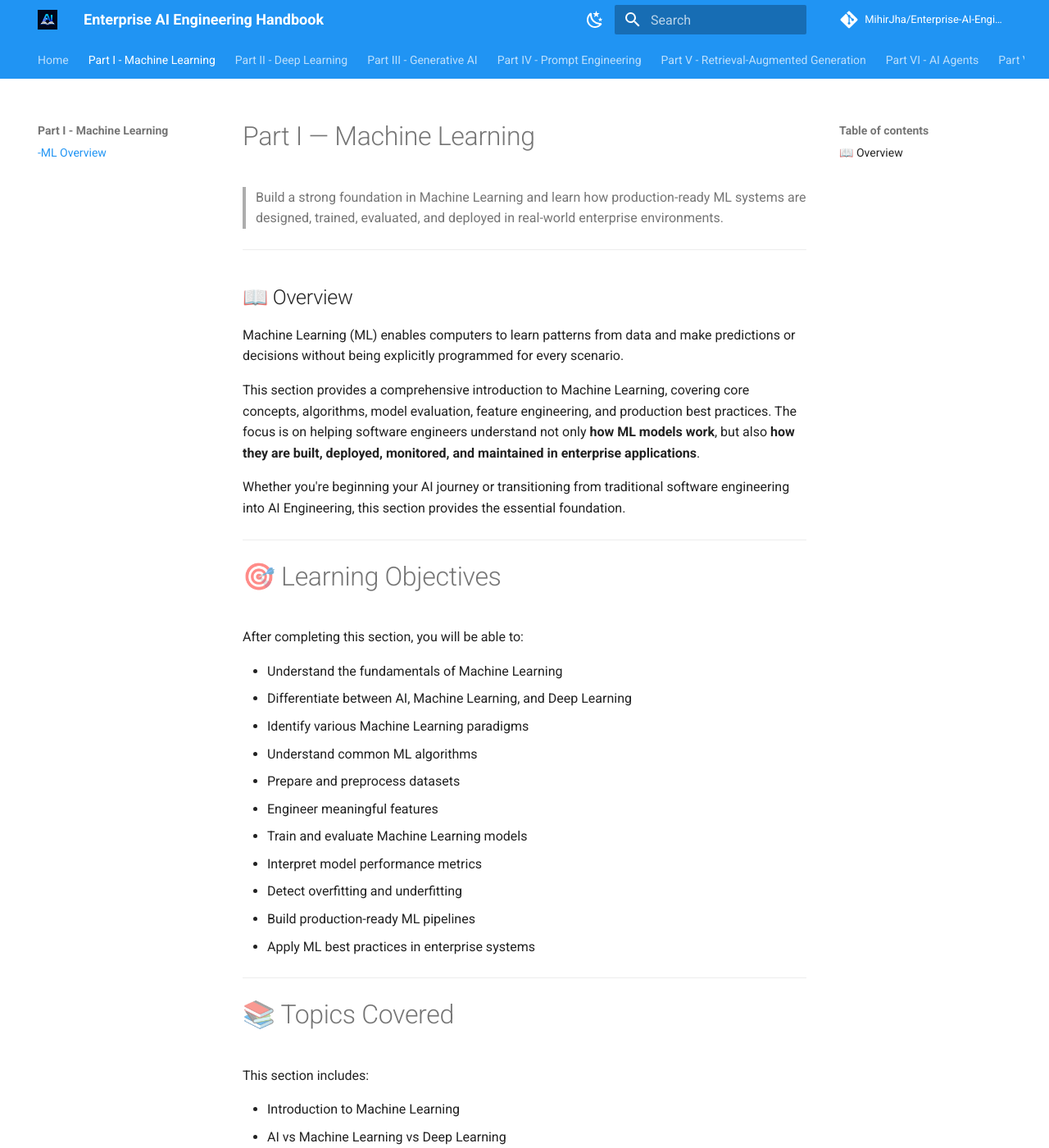
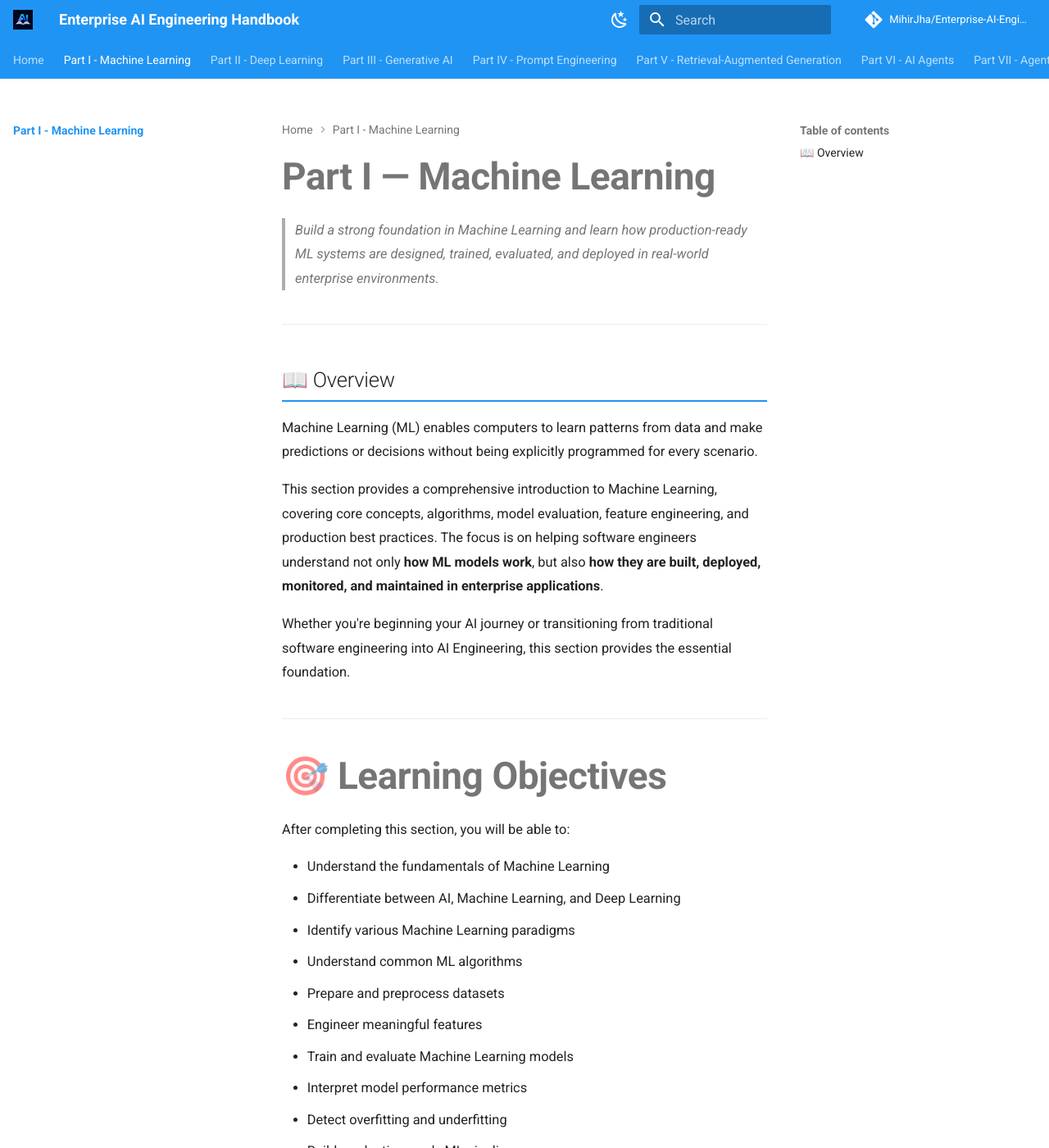
Before and after one commit to MihirKJha/enterprise-ai-engineering-handbook, an MkDocs documentation site: the page built from docs/01-machine-learning/index.md, in a window 1280 px wide and 1400 px high. Shown: the whole window at 82% size. Built offline with MkDocs 1.6.1 and Material for MkDocs 9.7.7, drawn with Linux system fonts in a browser that asks for light colours; comment, search, counter and statistics services are not loaded.

Commit message:
Added  css file for layout
Added  css file for layout

```diff
--- /dev/null
+++ b/docs/javascripts/extra.js
@@ -0,0 +1,5 @@
+document$.subscribe(() => {
+  mermaid.initialize({
+    startOnLoad: true
+  });
+});
--- /dev/null
+++ b/docs/javascripts/mermaid.js
@@ -0,0 +1,5 @@
+document$.subscribe(() => {
+  mermaid.initialize({
+    startOnLoad: true
+  });
+});
--- /dev/null
+++ b/docs/stylesheets/admonitions.css
@@ -0,0 +1,17 @@
+/*
+---------------------------------------------------------
+Admonitions
+---------------------------------------------------------
+*/
+
+.md-typeset .admonition {
+
+    border-radius: 12px;
+
+}
+
+.md-typeset details {
+
+    border-radius: 12px;
+
+}
--- /dev/null
+++ b/docs/stylesheets/cards.css
@@ -0,0 +1,17 @@
+/*
+---------------------------------------------------------
+Cards
+---------------------------------------------------------
+*/
+
+.grid.cards {
+
+    margin-top: 2rem;
+
+}
+
+.grid.cards > * {
+
+    border-radius: 12px;
+
+}
--- /dev/null
+++ b/docs/stylesheets/code.css
@@ -0,0 +1,27 @@
+/*
+---------------------------------------------------------
+Code Blocks
+---------------------------------------------------------
+*/
+
+.highlight {
+
+    border-radius: 12px;
+
+    overflow: hidden;
+
+}
+
+.highlight pre {
+
+    padding: 1rem;
+
+}
+
+.md-typeset code {
+
+    border-radius: 4px;
+
+    padding: .15rem .3rem;
+
+}
--- /dev/null
+++ b/docs/stylesheets/layout.css
@@ -0,0 +1,31 @@
+/*
+---------------------------------------------------------
+Layout
+---------------------------------------------------------
+*/
+
+/* Sidebar */
+
+.md-sidebar {
+    width: 320px;
+}
+
+/* Footer */
+
+.md-footer-meta {
+    padding: .5rem 0;
+}
+
+/* Images */
+
+.md-typeset img {
+    display: block;
+    margin: auto;
+    border-radius: 12px;
+}
+
+/* Horizontal Rule */
+
+.md-typeset hr {
+    margin: 2rem 0;
+}
--- /dev/null
+++ b/docs/stylesheets/tables.css
@@ -0,0 +1,35 @@
+/*
+---------------------------------------------------------
+Tables
+---------------------------------------------------------
+*/
+
+.md-typeset table {
+
+    border-radius: 12px;
+
+    overflow: hidden;
+
+}
+
+.md-typeset th {
+
+    background: var(--md-primary-fg-color);
+
+    color: white;
+
+}
+
+.md-typeset td,
+
+.md-typeset th {
+
+    padding: .8rem;
+
+}
+
+.md-typeset tbody tr:hover {
+
+    background: rgba(0,0,0,.03);
+
+}
--- /dev/null
+++ b/docs/stylesheets/typography.css
@@ -0,0 +1,61 @@
+/*
+---------------------------------------------------------
+Typography
+---------------------------------------------------------
+*/
+
+/* Page Width */
+.md-grid {
+    max-width: 1500px;
+}
+
+/* Body */
+.md-typeset {
+    font-size: 0.82rem;
+    line-height: 1.8;
+}
+
+/* Headings */
+
+.md-typeset h1 {
+    font-size: 2.3rem;
+    font-weight: 700;
+    margin-bottom: 1rem;
+}
+
+.md-typeset h2 {
+    margin-top: 2.5rem;
+    padding-bottom: .3rem;
+    border-bottom: 2px solid var(--md-primary-fg-color);
+}
+
+.md-typeset h3 {
+    margin-top: 2rem;
+}
+
+.md-typeset h4,
+.md-typeset h5,
+.md-typeset h6 {
+    margin-top: 1.5rem;
+}
+
+/* Links */
+
+.md-typeset a {
+    font-weight: 500;
+}
+
+/* Lists */
+
+.md-typeset ul li,
+.md-typeset ol li {
+    margin-bottom: .45rem;
+}
+
+/* Blockquotes */
+
+.md-typeset blockquote {
+    border-left: 5px solid var(--md-primary-fg-color);
+    padding-left: 1rem;
+    font-style: italic;
+}
--- a/mkdocs.yaml
+++ b/mkdocs.yaml
@@ -1,19 +1,20 @@
 site_name: Enterprise AI Engineering Handbook
+
 site_description: >
-  A Production-Focused Handbook for Backend Engineers, Cloud Engineers,
-  Software Architects, and AI Engineers.
+  A Production-Focused Handbook for Backend Engineers,
+  Cloud Engineers, Software Architects, and AI Engineers.
 
 site_author: Mihir Jha
-site_url: https://mihirkjha.github.io/Enterprise-AI-Engineering-Handbook/
+
+site_url: https://mihirkjha.github.io/enterprise-ai-engineering-handbook/
 
 repo_name: MihirJha/Enterprise-AI-Engineering-Handbook
-repo_url: https://github.com/MihirkJha/Enterprise-AI-Engineering-Handbook
+repo_url: https://github.com/MihirKJha/Enterprise-AI-Engineering-Handbook
 
 copyright: Copyright © 2026 Mihir Jha
 
 theme:
   name: material
-
   language: en
 
   logo: assets/logos/favicon.png
@@ -37,40 +38,75 @@
 
   features:
 
+    # Navigation
     - navigation.tabs
     - navigation.sections
     - navigation.expand
-    - navigation.top
     - navigation.instant
     - navigation.tracking
+    - navigation.indexes
+    - navigation.path
+    - navigation.top
     - navigation.footer
 
+    # Search
     - search.highlight
     - search.share
     - search.suggest
 
+    # Content
     - content.code.copy
     - content.code.annotate
+    - content.tabs.link
+    - content.tooltips
 
+    # Table of Contents
     - toc.follow
 
 markdown_extensions:
 
+  # Core Markdown
   - admonition
+  - attr_list
+  - def_list
+  - footnotes
+  - md_in_html
   - tables
-  - footnotes
-  - attr_list
-  - md_in_html
+
+  - toc:
+      permalink: true
+
+  # PyMdown Extensions
 
   - pymdownx.details
-  - pymdownx.superfences
-  - pymdownx.highlight
+
+  - pymdownx.superfences:
+      custom_fences:
+        - name: mermaid
+          class: mermaid
+          format: !!python/name:pymdownx.superfences.fence_code_format
+
+  - pymdownx.highlight:
+      anchor_linenums: true
+      line_spans: __span
+      pygments_lang_class: true
+
   - pymdownx.inlinehilite
+
   - pymdownx.tabbed:
       alternate_style: true
 
+  - pymdownx.emoji
+
+  - pymdownx.keys
+
+  - pymdownx.mark
+
+  - pymdownx.caret
+
+  - pymdownx.tilde
+
 plugins:
-
   - search
 
 nav:
@@ -78,59 +114,62 @@
   - Home: index.md
 
   - Part I - Machine Learning:
-
-      -ML Overview: 01-machine-learning/index.md
+      - ML Overview: 01-machine-learning/index.md
 
   - Part II - Deep Learning:
-
       - DL Overview: 02-deep-learning/index.md
 
   - Part III - Generative AI:
-
       - Gen AI Overview: 03-generative-ai/index.md
 
   - Part IV - Prompt Engineering:
-
       - Prompt Engineering Overview: 04-prompt-engineering/index.md
 
   - Part V - Retrieval-Augmented Generation:
-
       - RAG Overview: 05-retrieval-augmented-generation/index.md
 
   - Part VI - AI Agents:
-
       - AI Agents Overview: 06-ai-agents/index.md
 
   - Part VII - Agentic AI:
-
       - Agentic AI Overview: 07-agentic-ai/index.md
 
   - Part VIII - AI System Design:
-
       - AI System Design Overview: 08-ai-system-design/index.md
 
   - Part IX - MLOps:
-
       - MLOps Overview: 09-mlops/index.md
 
   - Part X - Cloud AI:
-
       - Cloud AI Overview: 10-cloud-ai/index.md
 
   - Part XI - Interview Preparation:
+      - Interview Preparation Overview: 11-interview-preparation/index.md
 
-      - Interview Preparation Overview: 11-interview-preparation/index.md
+plugins:
+  - search
 
 extra:
 
   social:
 
     - icon: fontawesome/brands/github
-      link: https://github.com/MihirJha
+      link: https://github.com/MihirKJha
 
     - icon: fontawesome/brands/linkedin
-      link: https://linkedin.com/
+      link: https://www.linkedin.com/in/mihirkrjha/
 
 extra_css:
+  - stylesheets/typography.css
+  - stylesheets/layout.css
+  - stylesheets/code.css
+  - stylesheets/tables.css
+  - stylesheets/admonitions.css
+  - stylesheets/cards.css
+  - stylesheets/homepage.css
+  - stylesheets/custom.css
+  - stylesheets/extra.css
 
-  - stylesheets/extra.css
+extra_javascript:
+  - https://unpkg.com/mermaid@11/dist/mermaid.min.js
+  - javascripts/mermaid.js
--- a/requirements.txt
+++ b/requirements.txt
@@ -1,6 +1,6 @@
 mkdocs>=1.6
 mkdocs-material>=9.6
-pymdown-extensions>=10.0
+pymdown-extensions>=10.14
 mkdocs-mermaid2-plugin>=1.2
 mkdocs-git-revision-date-localized-plugin>=1.3
 mkdocs-minify-plugin>=0.8
```
Also changed, not shown: README.md (+4 -3 lines), docs/stylesheets/custom.css (added, +19 -0 lines), docs/stylesheets/extra.css (added, +21 -0 lines), docs/stylesheets/homepage.css (added, +19 -0 lines).
